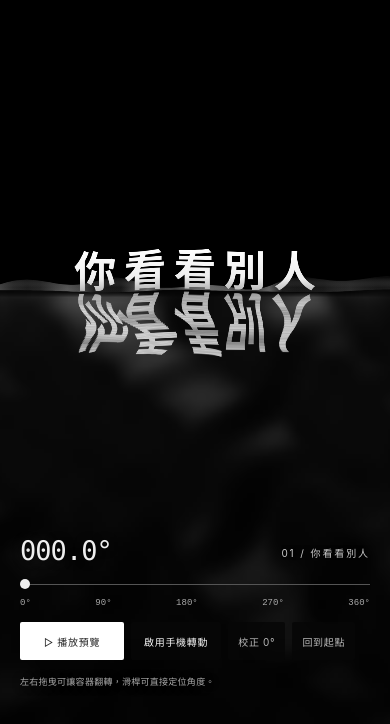
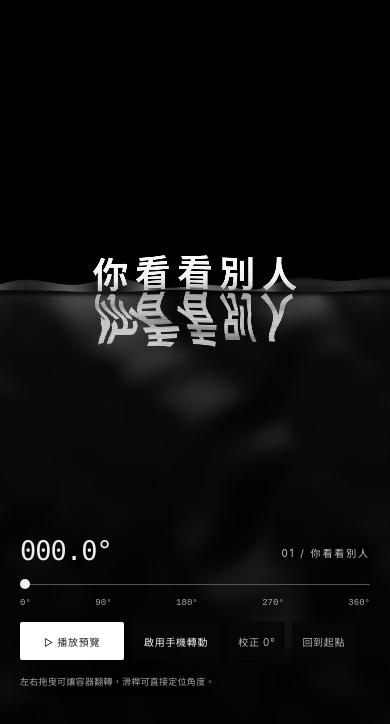
Before and after one commit to foryouproject2026-design/wei-ni-hao-02, a plain HTML site: page index.html in a window 390 px wide. Shown: the part 114-838 px from the top of the page. Drawn offline with Linux system fonts and the light colour scheme; animation ran at ten frames a second.

Commit message:
Update compare water version

```diff
--- a/index.html
+++ b/index.html
@@ -6,6 +6,7 @@
 <meta name="theme-color" content="#000000">
 <title>為你好｜比較・流動水紋</title>
 <style>
+html{-webkit-text-size-adjust:100%;text-size-adjust:100%}
 canvas{width:100vw;height:100dvh} .panel{box-shadow:none!important} .texts{display:none!important}
 
 :root{color-scheme:dark;--white:#ffffff;--muted:rgba(255,255,255,.48)}
@@ -78,7 +79,7 @@ input[type=range]::-moz-range-thumb{border:0;background:#eee}
   const mobileRendering=matchMedia('(pointer:coarse)').matches;
   const reduced=matchMedia('(prefers-reduced-motion:reduce)').matches;
   const params=new URLSearchParams(location.search),lockedForCapture=params.has('clean');
-  let W=0,H=0,DPR=1,cx=0,cy=0,halfW=0,halfH=0;
+  let W=0,H=0,DPR=1,cx=0,cy=0,halfW=0,halfH=0,letterSize=1;
   let current=0,target=0,vel=0,last=performance.now(),lastUI=0;
   let auto=false,textHoldRemaining=0;
   let sensor=false,sensorGotData=false,prevQ=null,accum=0,timeoutID=0;
@@ -111,6 +112,11 @@ input[type=range]::-moz-range-thumb{border:0;background:#eee}
     W=innerWidth;H=innerHeight;DPR=Math.min(devicePixelRatio||1,mobileRendering?1.6:2);
     cx=W/2;cy=H/2;
     halfW=Math.max(1,cx);halfH=Math.max(1,cy);
+    const screenShort=Math.min(screen.width,screen.height);
+    const viewportShort=Math.min(W,H);
+    const reference=mobileRendering&&screenShort>0?screenShort:viewportShort;
+    // Use the longest sentence and the short side, not the rotating projection.
+    letterSize=Math.min(reference*.67/Math.max([...DATA.source].length,[...DATA.target].length),71);
     geometry();
     canvas.width=Math.round(W*DPR);canvas.height=Math.round(H*DPR);
     canvas.style.width=W+'px';canvas.style.height=H+'px';
@@ -250,8 +256,7 @@ input[type=range]::-moz-range-thumb{border:0;background:#eee}
       for(const row of glyphs)for(const letter of row)letter.y=null;
       return [];
     }
-    const row=glyphs[state.which],shortSide=Math.min(halfW,halfH);
-    const size=Math.min((surface.right-surface.left)*.66/row.length,shortSide*.34,71);
+    const row=glyphs[state.which],size=letterSize;
     const spacing=size*.97,left=-spacing*(row.length-1)/2-size/2;
     const changing=4*state.depth*(1-state.depth);
     const rocking=reduced?.3:1;
@@ -466,7 +471,7 @@ input[type=range]::-moz-range-thumb{border:0;background:#eee}
     renderLetters(surface,letters,false);
     ctx.restore();
     ctx.restore();
-    frameState={angle,view,which:state.which,depth:state.depth,fill:surface.fill,
+    frameState={angle,view,which:state.which,depth:state.depth,fill:surface.fill,letterSize,
       exposed:letters.map(({float,size})=>clamp(-float/size)),
       letters:letters.map(({bodyY,pitch,line,drift})=>({bodyY,pitch,line,drift})),
       wave:modes.map(m=>m.y),leftWater:surface.yAt(surface.left),rightWater:surface.yAt(surface.right)};
```
